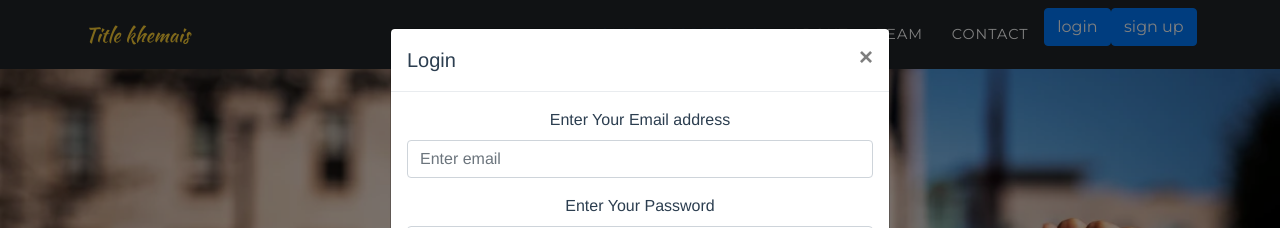
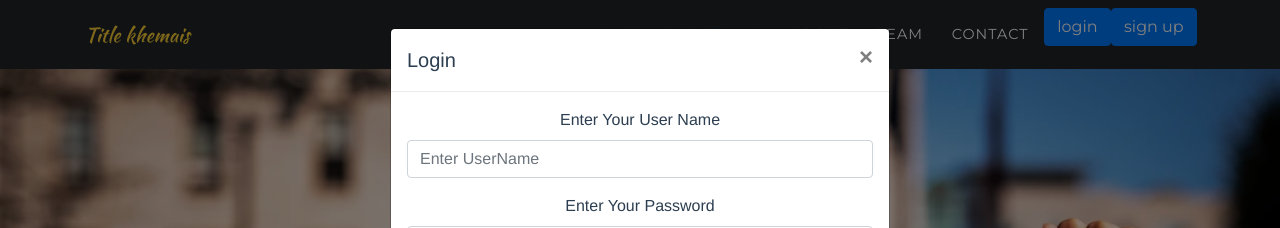
Before and after one commit to YassineAsmi/E_Voting_Platform, a Vue app in the folder vue/: page / in a window 1280 px wide. Both pictures are taken after a click on the button "login". Shown: the top 228 px of the page. Built offline with nearby package versions, Linux system fonts and the light colour scheme; some icons are missing; a web font is replaced by a local one.

Commit message:
add email

```diff
--- a/vue/src/App.vue
+++ b/vue/src/App.vue
@@ -626,8 +626,8 @@
 
   <form @submit.prevent="authenticate">
   <div class="form-group">
-    <label for="exampleInputEmail1">Enter Your Email address</label>
-    <input type="email" class="form-control" v-model="input.email" id="exampleInputEmail1" aria-describedby="emailHelp" placeholder="Enter email">
+    <label for="exampleInputEmail1">Enter Your User Name</label>
+    <input type="text" class="form-control" v-model="input.username" id="exampleInputEmail1" aria-describedby="emailHelp" placeholder="Enter UserName">
 
   </div>
   <div class="form-group">
@@ -694,7 +694,7 @@ import {login} from './util';
             return {
               showModal: true,
                 input: {
-                    email: "",
+                    userName: "",
                     password: ""
                 }
             }
@@ -708,7 +708,8 @@ import {login} from './util';
                        // this.$store.commit("loginSuccess", res);
                        console.log(res)
                          this.showModal = false
-                        this.$router.push({path: '/home'});
+                         console.log('succcccccccccccess')
+                       // this.$router.push({path: '/home'});
                     })
                     .catch((error) => {
                         console.log(error)
```
